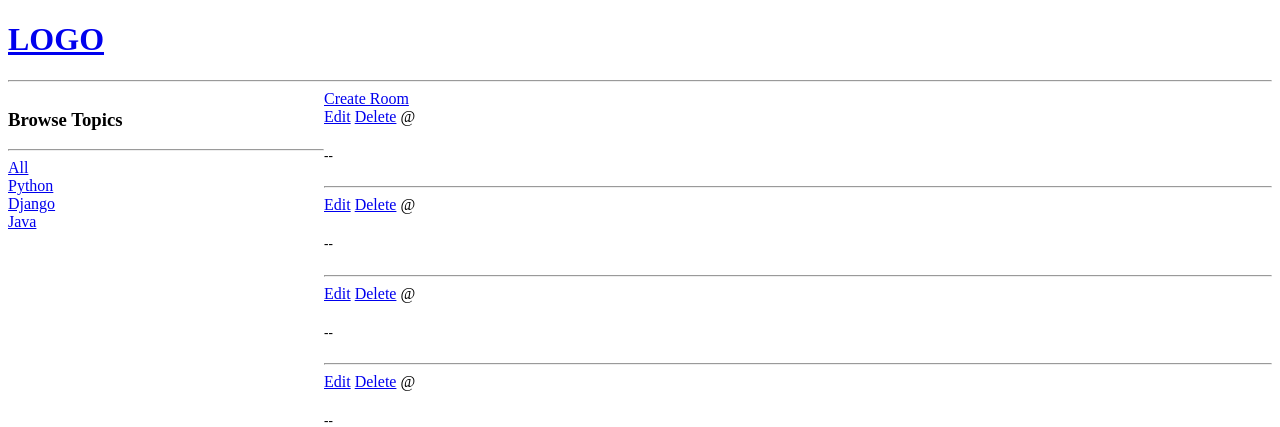
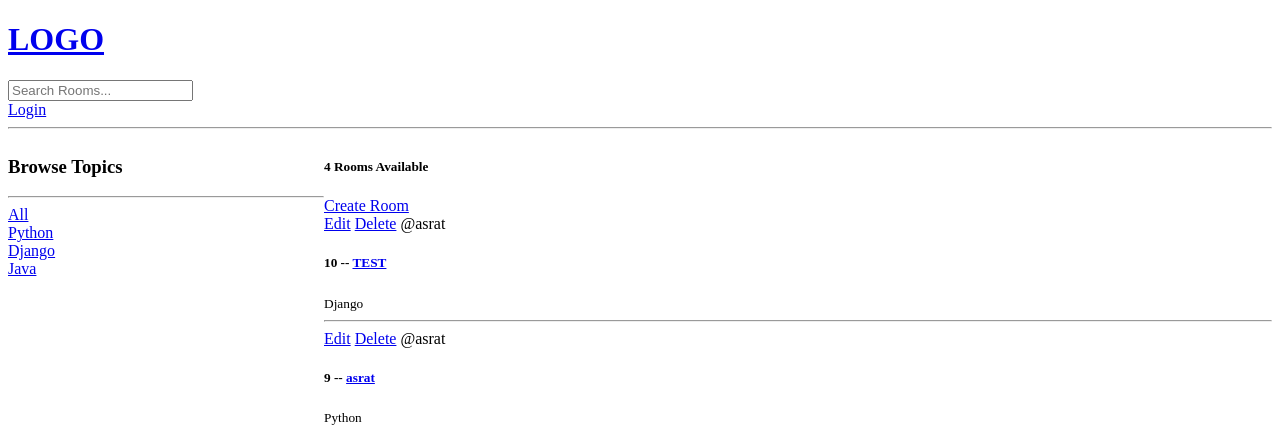
Before and after one commit to Asrat77/Student-Forum, a Django app: page / in a window 1280 px wide. Shown: the top 427 px of the page. Run offline with Django 4.2, Linux system fonts and the light colour scheme; data comes from the database, SQL or seed files in the repository; both versions use the stored data as it was after the commit.

Commit message:
'Added User login functionality'

```diff
--- a/Templates/main.html
+++ b/Templates/main.html
@@ -9,6 +9,13 @@
 <body>
     {% include 'navbar.html' %}
 
+    {% if messages %}
+    <ul class="messages">
+        {% for message in messages %}
+        <li></li>{{ message }}</li>
+            {% endfor %}
+    </ul>
+    {% endif %}
     {% block content %}
 
 
--- a/Templates/navbar.html
+++ b/Templates/navbar.html
@@ -2,4 +2,8 @@
     <h1>LOGO</h1>
 </a>
 
+<form method="GET" action="{% url 'home' %}">
+        <input type="text" name="q" placeholder="Search Rooms...">
+    </form>
+<a href="{% url 'login' %}">Login</a>
 <hr>
--- a/base/templates/base/home.html
+++ b/base/templates/base/home.html
@@ -26,9 +26,10 @@
         {% endfor %}
     </div>
     <div>
+        <h5>{{room_count}} Rooms Available </h5>
         <a href="{% url 'create-room' %}">Create Room</a>
         <div>
-            {% for rooms in rooms %}
+            {% for room in rooms %}
             <div>
                 <a href="{% url 'update-room' room.id %}">Edit</a>
                 <a href="{% url 'delete-room' room.id %}">Delete</a>
--- a/base/urls.py
+++ b/base/urls.py
@@ -3,6 +3,7 @@ from . import views
 
 
 urlpatterns = [
+    path('login/', views.loginpage, name='login'),
     path('', views.home, name='home'),
     path('room/<str:pk>/', views.room, name='room'),
     path('create-room/', views.createRoom, name='create-room'),
--- a/base/views.py
+++ b/base/views.py
@@ -3,6 +3,10 @@ from django.shortcuts import render, redirect
 from django.http import HttpResponse
 from base.models import Room, Topic
 from .forms import RoomForm
+from django.db.models import Q
+from django.contrib.auth.models import User
+from django.contrib import messages
+from django.contrib.auth import authenticate, login, logout
 # Create your views here.
 
 '''
@@ -12,6 +16,28 @@ rooms = [
     {'id': 3, 'name': 'Undergraduate Group'},
 ]
 '''
+
+def loginpage(request):
+
+   if request.method == 'POST':
+      username = request.POST.get('username')
+      password = request.POST.get('password')
+   try:
+      user = User.objects.get(username=username)
+   except:
+      messages.error(request, 'User does not exist.')
+
+   user = authenticate(request, username=username, password=password)
+   if user is not None:
+      login(request, user)
+      return redirect('home')
+   else:
+      messages.error(request, 'Username or Password not correct!')
+
+
+   return render(request, 'base/login_register.html')
+
+
 
 def room(request, pk):
 
@@ -25,10 +51,16 @@ def home(request):
 
 
    q = request.GET.get('q') if request.GET.get('q') != None else ''
-   rooms = Room.objects.filter(topic__name__icontains= q)
+   rooms = Room.objects.filter(
+      Q(topic__name__icontains= q) |
+      Q(name__icontains=q) |
+      Q(description__icontains=q)
+
+      )
+
    topics = Topic.objects.all()
-
-   context = {'rooms': rooms, 'topics': topics}
+   room_count = rooms.count()
+   context = {'rooms': rooms, 'topics': topics, 'room_count': room_count}
 
    return  render(request, 'base/home.html',context)
 
```
Also changed, not shown: base/templates/base/login_register.html (added, +22 -0 lines), db.sqlite3.
